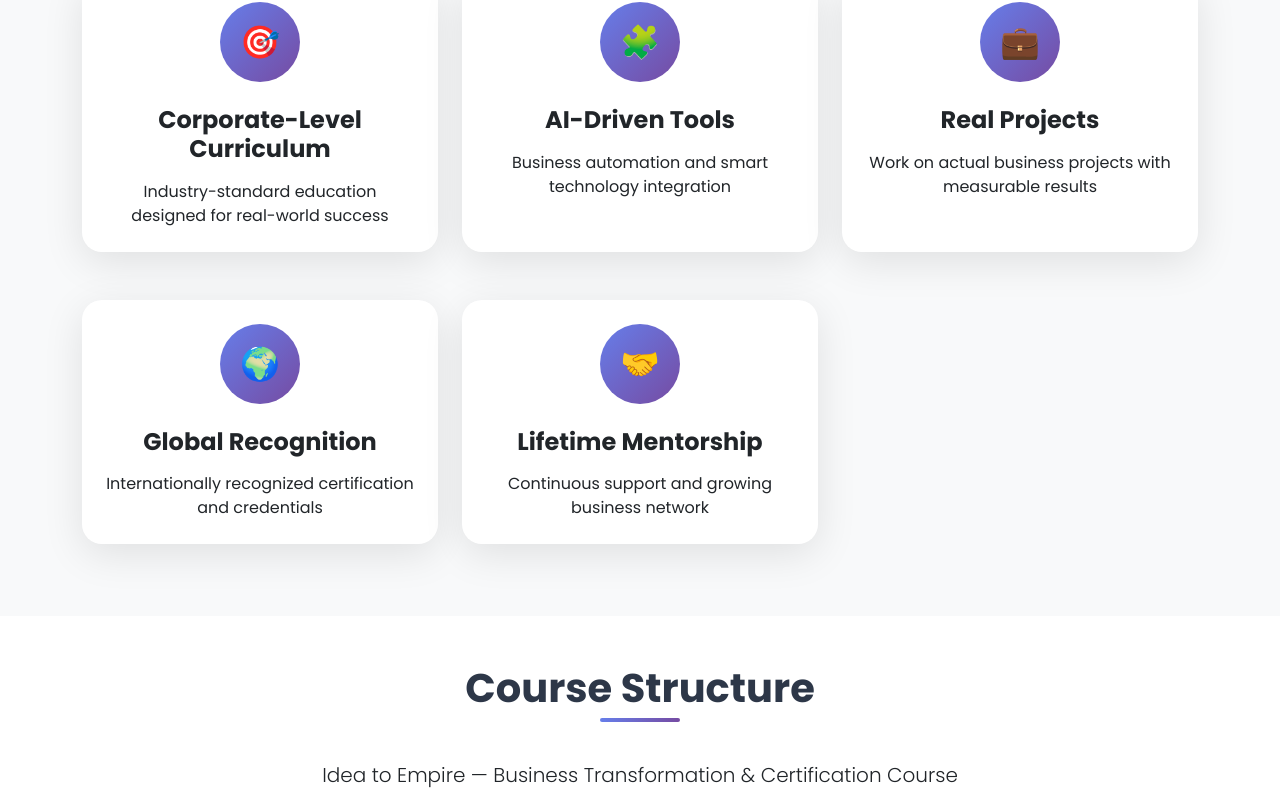
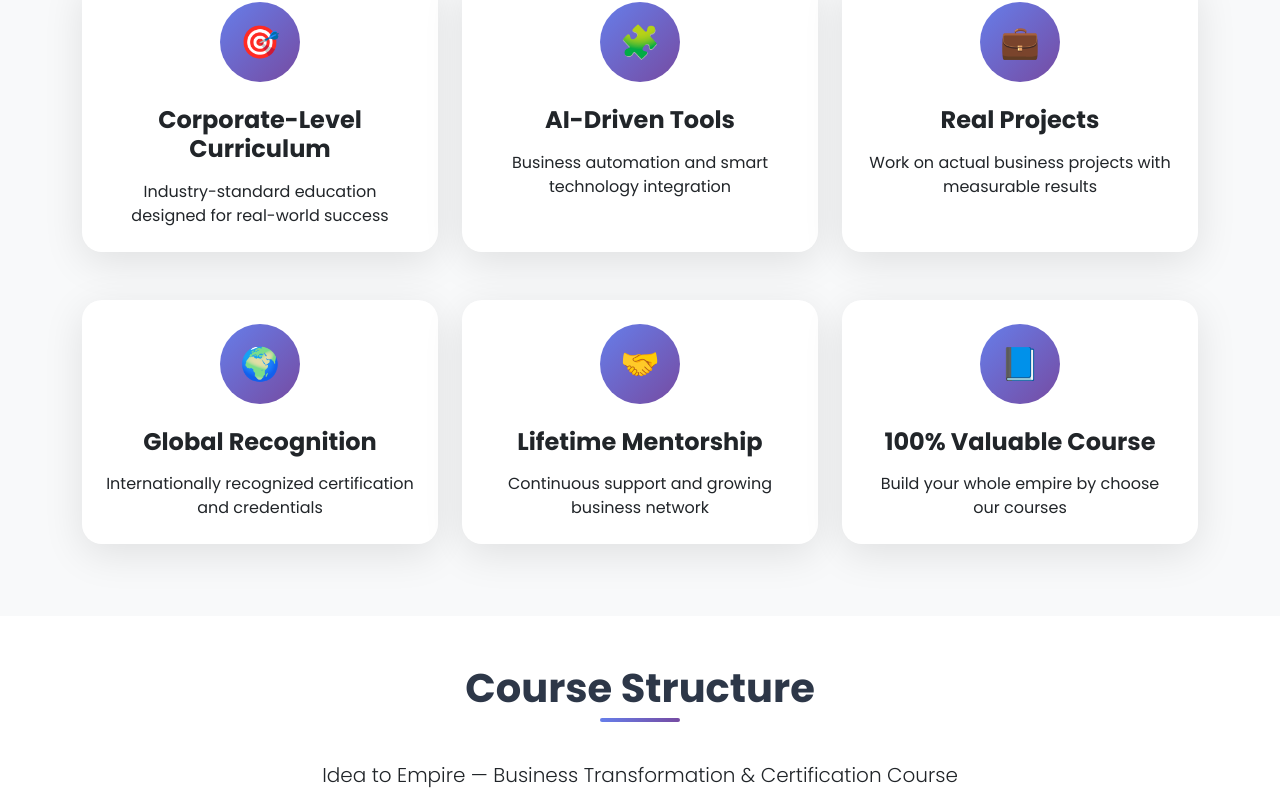
Before and after one commit to Tarunshakya1999/indokonafrontend, a React (Vite) app: page /acadmy in a window 1280 px wide. Shown: the part 2942-3742 px from the top of the page. Built offline with nearby package versions, Linux system fonts and the light colour scheme.

Commit message:
The 767867fgyufi

```diff
--- a/src/AcademyPage.jsx
+++ b/src/AcademyPage.jsx
@@ -689,6 +689,11 @@ export default function IndokonaAcademy() {
                 title: "Lifetime Mentorship",
                 desc: "Continuous support and growing business network",
               },
+              {
+                icon: "📘",
+                title: "100% Valuable Course",
+                desc: "Build your whole empire by choose our courses",
+              },
             ].map((item, idx) => (
               <div key={idx} className="col-md-4 mb-4" data-animate="zoom-in">
                 <div className="card-custom text-center p-4 h-100">
```
